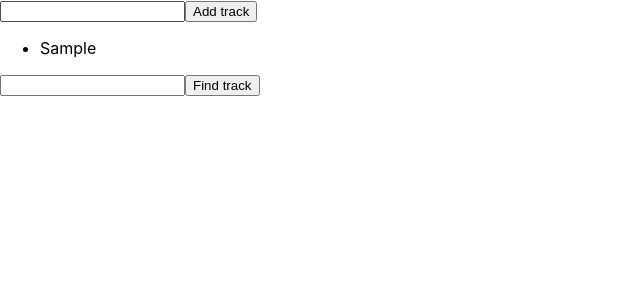
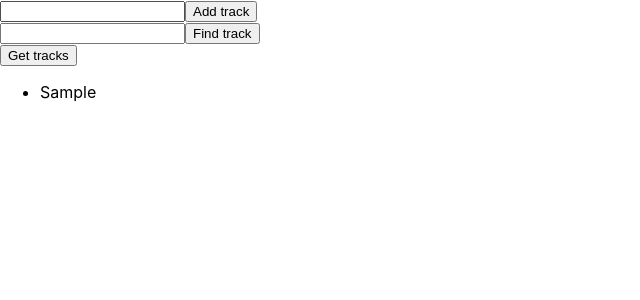
Before and after one commit to Miracle-Life/Redux, a React (Create React App) app: page / in a window 1280 px wide. Both pictures are taken after typing "Sample" into the empty fields and a click on the button "Add track". Shown: the top 300 px of the page, without its empty margins (0-640 px from the left). Built offline with nearby package versions, Linux system fonts and the light colour scheme.

Commit message:
ReduxJS - асинхронные екшены с помощью redux-thunk

```diff
--- a/package.json
+++ b/package.json
@@ -4,6 +4,8 @@
   "private": true,
   "dependencies": {
     "redux": "4.1.0",
+    "redux-thunk": "^2.3.0",
+    "redux-devtools-extension": "^2.13.9",
     "@testing-library/jest-dom": "^5.11.4",
     "@testing-library/react": "^11.1.0",
     "@testing-library/user-event": "^12.1.10",
--- a/src/App.js
+++ b/src/App.js
@@ -1,17 +1,17 @@
 import {connect} from "react-redux";
 import {useRef} from "react";
+import {getTracks} from "./actions/tracks";
 
 
-function App({tracks, onAddTrack, onFindTrack}) {
+function App({tracks, onAddTrack, onGetTracks, onFindTrack}) {
     console.log(tracks)
+    const trackInput = useRef(null);
+    const searchInput = useRef(null);
     const addTrack = () => {
         console.log('addTrack', trackInput.current.value);
         onAddTrack(trackInput.current.value)
         trackInput.current.value = ''
     }
-
-    const trackInput = useRef(null);
-    const searchInput = useRef(null);
     const findTrack = () => {
         console.log('findTrack', searchInput.current.value);
         onFindTrack(searchInput.current.value)
@@ -24,14 +24,17 @@ function App({tracks, onAddTrack, onFindTrack}) {
                     <input type="text" ref={trackInput}/>
                 </label>
                 <button onClick={addTrack.bind(this)} className="addTrack">Add track</button>
-                <ul className="list"> {tracks.map((track, index) =>
-                    <li key={index}>{track.name}</li>
-                )}</ul>
             </div>
             <div>
                 <input type="text" ref={searchInput}/>
                 <button onClick={findTrack.bind(this)}>Find track</button>
             </div>
+            <div>
+                <button onClick={onGetTracks}>Get tracks</button>
+            </div>
+            <ul className="list"> {tracks.map((track, index) =>
+                <li key={index}>{track.name}</li>
+            )}</ul>
         </div>
     );
 }
@@ -41,15 +44,18 @@ export default connect(
         tracks: state.tracks.filter(track => track.name.includes(state.filterTracks))
     }),
     dispatch => ({
-        onAddTrack: (name) => {
+        onAddTrack(name) {
             const payload = {
                 id: Date.now().toString(),
                 name
             }
             dispatch({type: 'ADD_TRACK', payload})
         },
-        onFindTrack: (name) => {
+        onFindTrack(name) {
             dispatch({type: 'FIND_TRACK', payload: name})
+        },
+        onGetTracks() {
+            dispatch(getTracks())
         }
     })
 )(App);
--- /dev/null
+++ b/src/actions/tracks.js
@@ -0,0 +1,30 @@
+const mockApiData = [
+    {
+        id: 1,
+        name: 'Enter Sandman'
+    },
+    {
+        id: 2,
+        name: 'Welcome Home'
+    },
+    {
+        id: 3,
+        name: 'Master of Puppets'
+    },
+    {
+        id: 4,
+        name: 'Fade to Black'
+    },
+    {
+        id: 5,
+        name: 'Nothing Else Matters'
+    }
+];
+
+export const getTracks = () => dispatch => {
+    setTimeout(() => {
+        console.log('I got tracks');
+        dispatch({type: 'FETCH_TRACKS_SUCCESS', payload: mockApiData});
+    }, 2000)
+
+}
--- a/src/index.js
+++ b/src/index.js
@@ -4,10 +4,12 @@ import './index.css';
 import App from './App';
 import reportWebVitals from './reportWebVitals';
 import {Provider} from 'react-redux';
-import {createStore} from 'redux';
-import reducer from './redusers';
+import { composeWithDevTools } from 'redux-devtools-extension';
+import { createStore, applyMiddleware } from 'redux';
+import thunk from 'redux-thunk';
+import reducer from './reducers';
 
-const store = createStore(reducer, window.__REDUX_DEVTOOLS_EXTENSION__ && window.__REDUX_DEVTOOLS_EXTENSION__());
+const store = createStore(reducer, composeWithDevTools(applyMiddleware(thunk)));
 
 ReactDOM.render(
     <React.StrictMode>
--- /dev/null
+++ b/src/reducers/tracks.js
@@ -0,0 +1,15 @@
+const initialState = []
+
+export default function tracks(state = initialState, action) {
+    if (action.type === 'ADD_TRACK') {
+        return [
+            ...state,
+            action.payload
+        ]
+    }
+    else if (action.type === 'FETCH_TRACKS_SUCCESS') {
+        return action.payload;
+    }
+
+    return state;
+}
--- a/src/redusers/tracks.js
+++ /dev/null
@@ -1,15 +0,0 @@
-const initialState = []
-
-export default function tracks(state = initialState, action) {
-    if (action.type === 'ADD_TRACK') {
-        return [
-            ...state,
-            action.payload
-        ]
-    }
-    else if (action.type === 'DELETE_TRACK') {
-        return state;
-    }
-
-    return state;
-}
```
Also changed, not shown: src/reducers/filterTracks.js (renamed from src/redusers/filterTracks.js), src/reducers/index.js (renamed from src/redusers/index.js), src/reducers/playlist.js (renamed from src/redusers/playlist.js).
